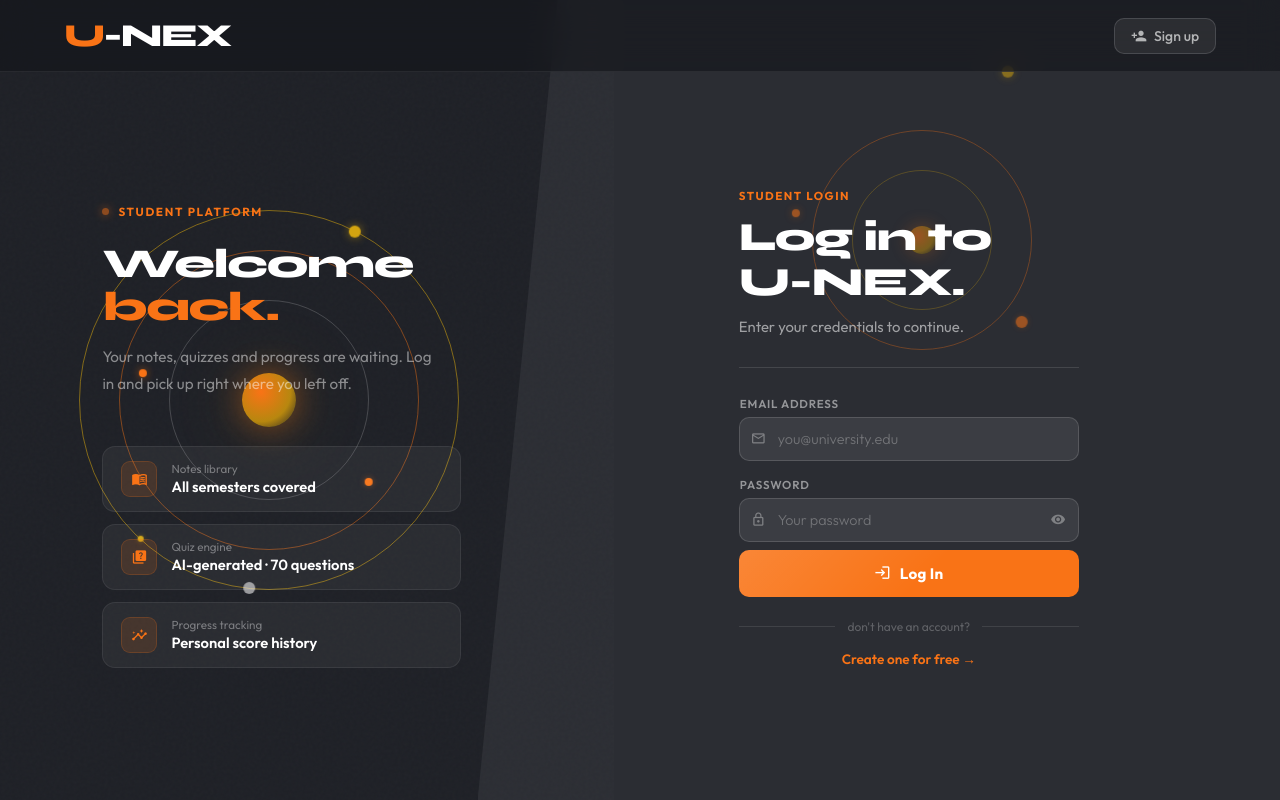
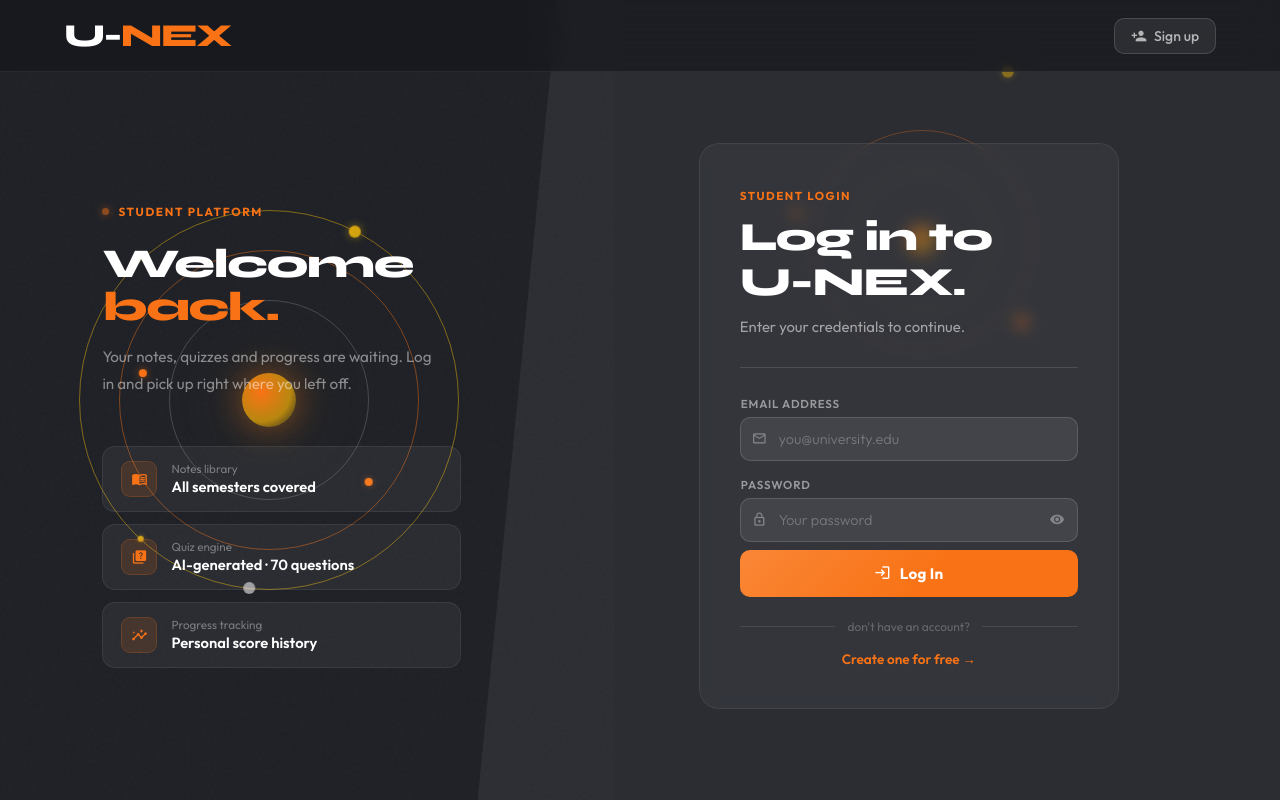
Before and after one commit to Prosperricch/unex, a Flask app: page /user/login in a window 1280 px wide. Run offline with Flask 3, Linux system fonts and the light colour scheme.

Commit message:
Update user_login.html

```diff
--- a/templates/user_login.html
+++ b/templates/user_login.html
@@ -138,7 +138,7 @@
       letter-spacing: -1.5px;
       color: #fff; text-decoration: none;
     }
-    .logo em { color: var(--orange); font-style: normal; }
+    .logo span { color: var(--orange); }
 
     .nav-signup {
       display: flex; align-items: center; gap: 7px;
@@ -225,7 +225,7 @@
 
     .card {
       width:100%; max-width:420px;
-      background:transparent; border:none; border-radius:20px;
+      background:rgba(255,255,255,0.04); border:1px solid rgba(255,255,255,0.07); border-radius:20px; backdrop-filter:blur(8px);
       padding:44px 40px 40px;
       animation: card-in .55s cubic-bezier(.22,1,.36,1) both;
     }
@@ -339,7 +339,7 @@
     .sub-btn:hover {
       background:var(--orange-dk);
       transform:translateY(-2px);
-      box-shadow:0 10px 28px rgba(249,115,22,0.36);
+      box-shadow:0 10px 32px rgba(249,115,22,0.40);
     }
     .sub-btn:active { transform:translateY(0); box-shadow:none; }
     .sub-btn .material-icons { font-size:1.05rem; line-height:1; }
@@ -479,7 +479,7 @@
 
   <!-- ══ TOPBAR ══ -->
   <nav class="topbar">
-    <a href="{{ url_for('user_home') }}" class="logo"><em>U</em>-NEX</a>
+    <a href="{{ url_for('user_home') }}" class="logo">U-<span>NEX</span></a>
     <a href="{{ url_for('user_signup_page') }}" class="nav-signup">
       <span class="material-icons">person_add</span>
       Sign up
```
